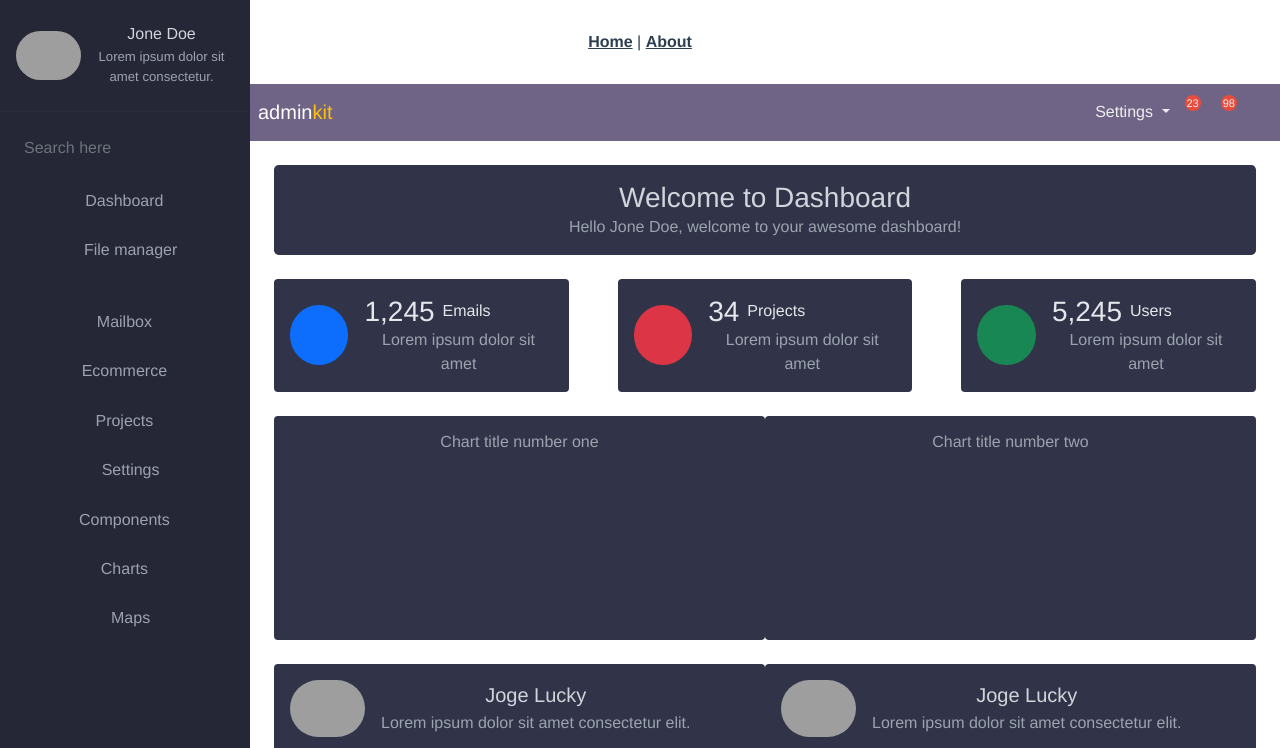
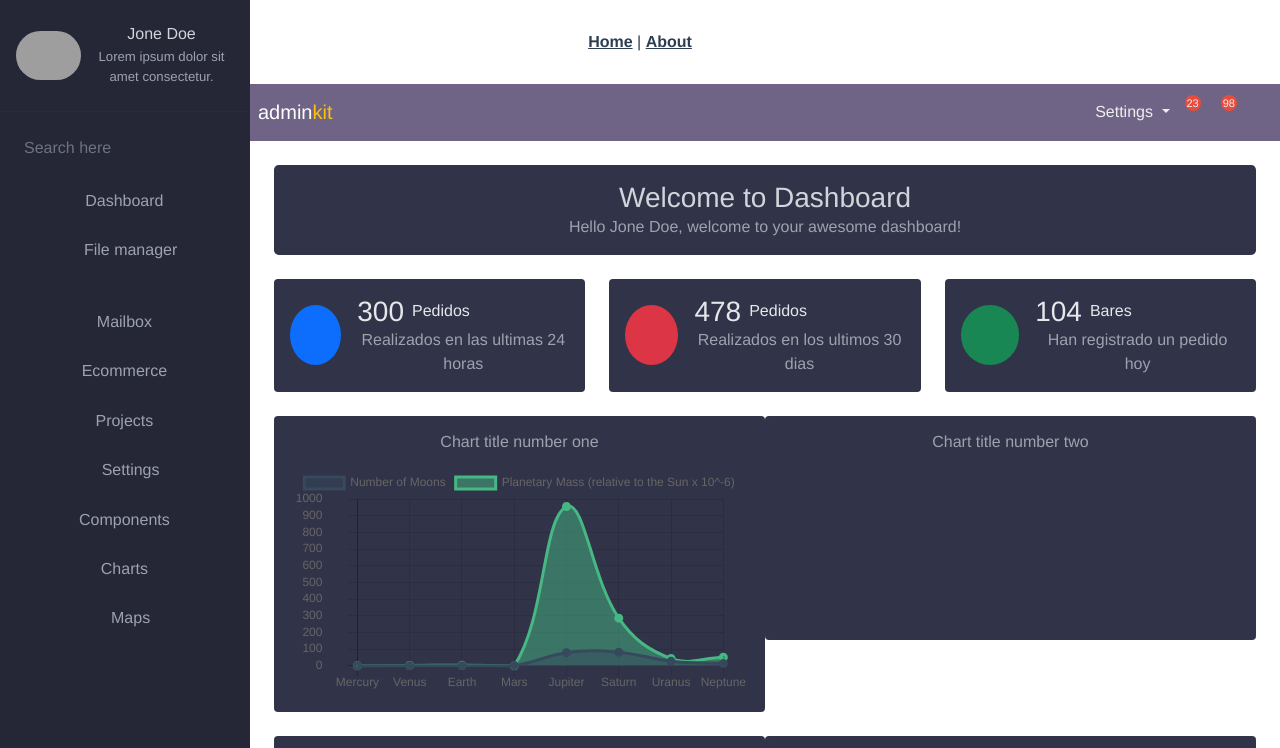
Before and after one commit to jals-es/Vue_GO_Laravel, a Vue app in the folder client/: page /admin/dashboard in a window 1280 px wide. Shown: the top 748 px of the page. Built offline with nearby package versions, Linux system fonts and the light colour scheme; grey boxes are pictures that could not be loaded.

Commit message:
Client Super Admin Dashboard upgrades, stats and charts rebuilded in components

```diff
--- a/client/package.json
+++ b/client/package.json
@@ -10,6 +10,7 @@
   "dependencies": {
     "@popperjs/core": "^2.10.2",
     "bootstrap": "^5.1.3",
+    "chart.js": "^2.9.4",
     "core-js": "^3.6.5",
     "vue": "^3.0.0",
     "vue-router": "^4.0.0-0",
--- /dev/null
+++ b/client/src/components/SuperAdminChart1.vue
@@ -0,0 +1,62 @@
+<template>
+    <canvas id="dashChart1"></canvas>
+</template>
+
+<script>
+import Chart from 'chart.js'
+import chart1Data from './chart1-data.js'
+export default {
+  name: 'SuperAdminDashChart1',
+  data() {
+    return {
+      chart1Data: chart1Data
+    }
+  },
+  mounted() {
+    const ctx = document.getElementById('dashChart1');
+    new Chart(ctx, {
+    type: "line",
+    data: {
+      labels: ["Mercury", "Venus", "Earth", "Mars", "Jupiter", "Saturn", "Uranus", "Neptune"],
+      datasets: [
+        {
+          label: "Number of Moons",
+          data: [0, 0, 1, 2, 79, 82, 27, 14],
+          backgroundColor: "rgba(54,73,93,.5)",
+          borderColor: "#36495d",
+          borderWidth: 3
+        },
+        {
+          label: "Planetary Mass (relative to the Sun x 10^-6)",
+          data: [0.166, 2.081, 3.003, 0.323, 954.792, 285.886, 43.662, 51.514],
+          backgroundColor: "rgba(71, 183,132,.5)",
+          borderColor: "#47b784",
+          borderWidth: 3
+        }
+      ]
+    },
+    options: {
+      responsive: true,
+      lineTension: 1,
+      scales: {
+        yAxes: [
+          {
+            ticks: {
+              beginAtZero: true,
+              padding: 25
+            }
+          }
+        ]
+      }
+    }
+  });
+  }
+}
+
+// const ctx = document.getElementById('dashChart1');
+// // const exampleChart = new Chart(ctx, {
+// //   type: '',
+// //   data: [],
+// //   options: {},
+// // });
+</script>
--- a/client/src/components/SuperAdminDashStats.vue
+++ b/client/src/components/SuperAdminDashStats.vue
@@ -0,0 +1,63 @@
+<template>
+    <section class="statistics mt-4">
+      <div class="row">
+        <div class="col-lg-4">
+          <div class="box d-flex rounded-2 align-items-center mb-4 mb-lg-0 p-3">
+            <i class="uil-envelope-shield fs-2 text-center bg-primary rounded-circle"></i>
+            <div class="ms-3">
+              <div class="d-flex align-items-center">
+                <h3 class="mb-0">300</h3> <span class="d-block ms-2">Pedidos</span>
+              </div>
+              <p class="fs-normal mb-0">Realizados en las ultimas 24 horas</p>
+            </div>
+          </div>
+        </div>
+        <div class="col-lg-4">
+          <div class="box d-flex rounded-2 align-items-center mb-4 mb-lg-0 p-3">
+            <i class="uil-file fs-2 text-center bg-danger rounded-circle"></i>
+            <div class="ms-3">
+              <div class="d-flex align-items-center">
+                <h3 class="mb-0">478</h3> <span class="d-block ms-2">Pedidos</span>
+              </div>
+              <p class="fs-normal mb-0">Realizados en los ultimos 30 dias</p>
+            </div>
+          </div>
+        </div>
+        <div class="col-lg-4">
+          <div class="box d-flex rounded-2 align-items-center p-3">
+            <i class="uil-users-alt fs-2 text-center bg-success rounded-circle"></i>
+            <div class="ms-3">
+              <div class="d-flex align-items-center">
+                <h3 class="mb-0">104</h3> <span class="d-block ms-2">Bares</span>
+              </div>
+              <p class="fs-normal mb-0">Han registrado un pedido hoy</p>
+            </div>
+          </div>
+        </div>
+      </div>
+    </section>
+</template>
+    <script>
+export default {
+  name: "DashStats",
+};
+</script>
+<style scoped>
+.statistics {
+  color: #e5e7eb;
+}
+
+.statistics .box {
+  background-color: #313348;
+}
+
+.statistics .box i {
+  width: 60px;
+  height: 60px;
+  line-height: 60px;
+}
+
+.statistics .box p {
+  color: #9ca3af;
+}
+</style>
--- /dev/null
+++ b/client/src/components/chart1-data.js
@@ -0,0 +1,38 @@
+export const chart1Data = {
+    type: "line",
+    data: {
+      labels: ["Mercury", "Venus", "Earth", "Mars", "Jupiter", "Saturn", "Uranus", "Neptune"],
+      datasets: [
+        {
+          label: "Number of Moons",
+          data: [0, 0, 1, 2, 79, 82, 27, 14],
+          backgroundColor: "rgba(54,73,93,.5)",
+          borderColor: "#36495d",
+          borderWidth: 3
+        },
+        {
+          label: "Planetary Mass (relative to the Sun x 10^-6)",
+          data: [0.166, 2.081, 3.003, 0.323, 954.792, 285.886, 43.662, 51.514],
+          backgroundColor: "rgba(71, 183,132,.5)",
+          borderColor: "#47b784",
+          borderWidth: 3
+        }
+      ]
+    },
+    options: {
+      responsive: true,
+      lineTension: 1,
+      scales: {
+        yAxes: [
+          {
+            ticks: {
+              beginAtZero: true,
+              padding: 25
+            }
+          }
+        ]
+      }
+    }
+  };
+
+  export default chart1Data;
--- a/client/src/views/SuperAdminDashboard.vue
+++ b/client/src/views/SuperAdminDashboard.vue
@@ -162,50 +162,15 @@
       </div>
     </div>
 
-    <section class="statistics mt-4">
-      <div class="row">
-        <div class="col-lg-4">
-          <div class="box d-flex rounded-2 align-items-center mb-4 mb-lg-0 p-3">
-            <i class="uil-envelope-shield fs-2 text-center bg-primary rounded-circle"></i>
-            <div class="ms-3">
-              <div class="d-flex align-items-center">
-                <h3 class="mb-0">1,245</h3> <span class="d-block ms-2">Emails</span>
-              </div>
-              <p class="fs-normal mb-0">Lorem ipsum dolor sit amet</p>
-            </div>
-          </div>
-        </div>
-        <div class="col-lg-4">
-          <div class="box d-flex rounded-2 align-items-center mb-4 mb-lg-0 p-3">
-            <i class="uil-file fs-2 text-center bg-danger rounded-circle"></i>
-            <div class="ms-3">
-              <div class="d-flex align-items-center">
-                <h3 class="mb-0">34</h3> <span class="d-block ms-2">Projects</span>
-              </div>
-              <p class="fs-normal mb-0">Lorem ipsum dolor sit amet</p>
-            </div>
-          </div>
-        </div>
-        <div class="col-lg-4">
-          <div class="box d-flex rounded-2 align-items-center p-3">
-            <i class="uil-users-alt fs-2 text-center bg-success rounded-circle"></i>
-            <div class="ms-3">
-              <div class="d-flex align-items-center">
-                <h3 class="mb-0">5,245</h3> <span class="d-block ms-2">Users</span>
-              </div>
-              <p class="fs-normal mb-0">Lorem ipsum dolor sit amet</p>
-            </div>
-          </div>
-        </div>
-      </div>
-    </section>
+    <DashStats></DashStats>
+
 
     <section class="charts mt-4">
       <div class="row">
         <div class="col-lg-6">
           <div class="chart-container rounded-2 p-3">
             <h3 class="fs-6 mb-3">Chart title number one</h3>
-            <canvas id="myChart"></canvas>
+            <SuperAdminDashChart1></SuperAdminDashChart1>
           </div>
         </div>
         <div class="col-lg-6">
@@ -337,23 +302,33 @@
         </div>
       </div>
     </section>
-
     <section class="charts mt-4">
       <div class="chart-container p-3">
-        <h3 class="fs-6 mb-3">Chart title number three</h3>
+        <h3 class="fs-6 mb-3">Chart title number three </h3>
         <div style="height: 300px">
           <canvas id="chart3" width="100%"></canvas>
         </div>
       </div>
     </section>
   </div>
-</section>  </div>
+</section>
+            <SuperAdminDashChart1></SuperAdminDashChart1>
+
+</div>
+
 </template>
 
 <script>
+import DashStats from "../components/SuperAdminDashStats.vue";
+import SuperAdminDashChart1 from "../components/SuperAdminChart1.vue"
 // @ is an alias to /src
 export default {
-  name: 'SuperAdminDashboard',
+  components: { DashStats, SuperAdminDashChart1 },
+    name: 'SuperAdminDashboard',
+    props: {
+        algo: String
+    },
+
 
 }
 
@@ -537,24 +512,6 @@ body {
 /** --------------------------------
  -- Statistics
 -------------------------------- */
-.statistics {
-	color: #E5E7EB;
-}
-
-.statistics .box {
-	background-color: #313348;
-}
-
-.statistics .box i {
-	width: 60px;
-	height: 60px;
-	line-height: 60px;
-}
-
-.statistics .box p {
-	color: #9CA3AF;
-}
-
 
 
 
```
Also changed, not shown: 1 other file (tests, documents, lock files or other folders).
